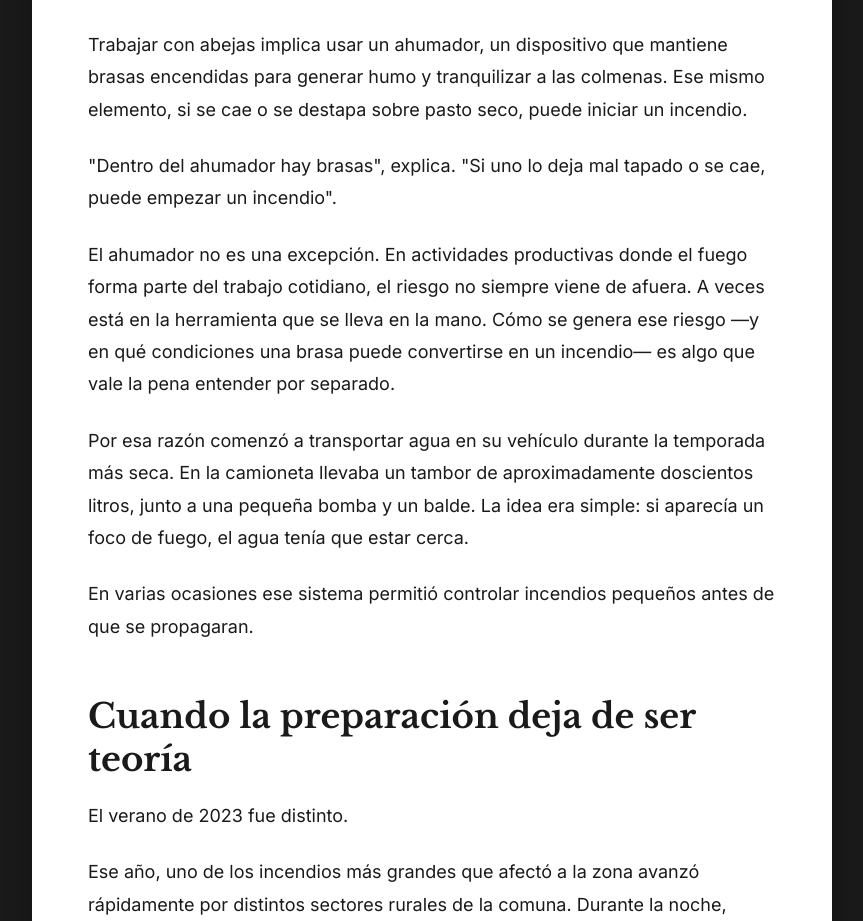
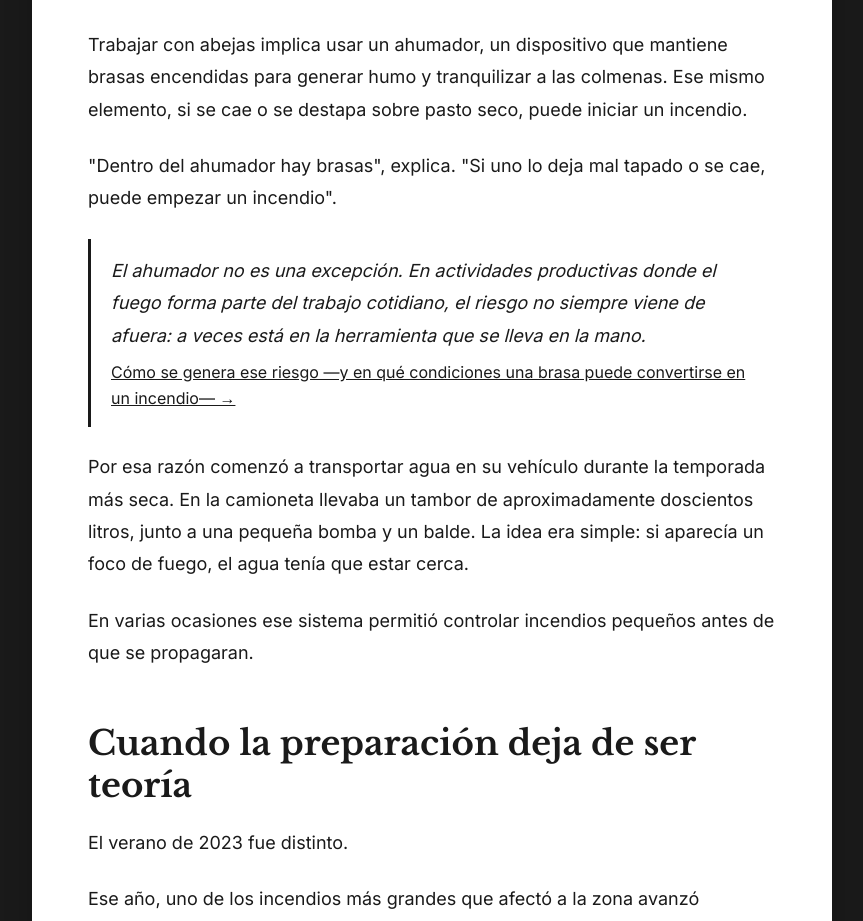
Before and after one commit to diegoestesi-byte/El-Espejo-de-Fuego, a Jekyll site: the page built from articulos/Historias/medidas-directas/01-historia-agua-mariano.html, in a window 1280 px wide. Shown: the part 2628-3549 px from the top of the page, without its empty margins (208-1071 px from the left). Built offline with Jekyll 4.4.1, drawn with Linux system fonts in a browser that asks for light colours; some of the changed text lies outside the part shown.

Commit message:
Corrige crosslinks y duplicado en historia de Mariano

```diff
--- a/articulos/Historias/medidas-directas/01-historia-agua-mariano.html
+++ b/articulos/Historias/medidas-directas/01-historia-agua-mariano.html
@@ -72,9 +72,12 @@ permalink: /historias/medidas-directas/agua-mariano/
         "Dentro del ahumador hay brasas", explica. "Si uno lo deja mal tapado o se cae, puede empezar un incendio".
       </p>
 
-      <p class="report-crosslink">
-        El ahumador no es una excepción. En actividades productivas donde el fuego forma parte del trabajo cotidiano, el riesgo no siempre viene de afuera. A veces está en la herramienta que se lleva en la mano. <a href="{{ '/claves-del-riesgo/ahumadores-riesgo/' | relative_url }}">Cómo se genera ese riesgo —y en qué condiciones una brasa puede convertirse en un incendio— es algo que vale la pena entender por separado.</a>
-      </p>
+      <aside class="report-crosslink">
+        <p>El ahumador no es una excepción. En actividades productivas donde el fuego forma parte del trabajo cotidiano, el riesgo no siempre viene de afuera: a veces está en la herramienta que se lleva en la mano.</p>
+        <a href="{{ '/claves-del-riesgo/ahumadores-riesgo/' | relative_url }}">
+          Cómo se genera ese riesgo —y en qué condiciones una brasa puede convertirse en un incendio— →
+        </a>
+      </aside>
 
       <p>
         Por esa razón comenzó a transportar agua en su vehículo durante la temporada más seca. En la camioneta llevaba un tambor de aproximadamente doscientos litros, junto a una pequeña bomba y un balde. La idea era simple: si aparecía un foco de fuego, el agua tenía que estar cerca.
@@ -106,9 +109,12 @@ permalink: /historias/medidas-directas/agua-mariano/
         Algunas lograron salvarse. En parte gracias al agua que llevaba en su vehículo y que utilizó para enfriar estructuras y evitar que el fuego terminara de consumirlas. Las pérdidas fueron grandes, pero suficientes colmenas sobrevivieron como para continuar con el trabajo.
       </p>
 
-      <p class="report-crosslink">
-        Lo que ocurrió esa noche plantea una pregunta que va más allá de la historia de Mariano: ¿hasta qué punto el agua es suficiente? <a href="{{ '/conocimiento-y-datos/preparacion/agua-preparacion/' | relative_url }}">La evidencia sobre preparación frente a incendios muestra que el agua es un recurso real, pero que su eficacia depende siempre de otros factores. Eso tiene una explicación más amplia.</a>
-      </p>
+      <aside class="report-crosslink">
+        <p>Lo que ocurrió esa noche plantea una pregunta que va más allá de la historia de Mariano: ¿hasta qué punto el agua es suficiente?</p>
+        <a href="{{ '/conocimiento-y-datos/preparacion/agua-preparacion/' | relative_url }}">
+          La evidencia científica sobre preparación frente a incendios —y sus límites reales— →
+        </a>
+      </aside>
 
       <div class="report-image-block">
         <img src="{{ '/images/mariano-campo.jpg' | relative_url }}" alt="Entorno rural de Mariano en Nacimiento, donde el agua móvil le permitió responder a focos de fuego y proteger parte de sus colmenas">
@@ -118,11 +124,7 @@ permalink: /historias/medidas-directas/agua-mariano/
       </div>
 
       <p>
-        La utilidad de guardar agua ya se había hecho evidente mucho antes.
-      </p>
-
-      <p>
-        En su casa de la población Las Pozas, en la ciudad de Nacimiento, la utilidad de guardar agua ya se había hecho evidente mucho antes. Después del terremoto de 2010, el suministro se volvió irregular en distintos sectores. Mariano tenía un estanque elevado conectado a la vivienda, pero el agua almacenada se terminó rápidamente. Entonces decidió hacer algo más.
+        La utilidad de guardar agua ya se había hecho evidente mucho antes. Después del terremoto de 2010, el suministro se volvió irregular en distintos sectores de Nacimiento. Mariano tenía un estanque elevado conectado a la vivienda, pero el agua almacenada se terminó rápidamente. Entonces decidió hacer algo más.
       </p>
 
       <p>
--- a/style.css
+++ b/style.css
@@ -1089,6 +1089,24 @@ p {
   background: var(--color-bg-soft-alt);
 }
 
+
+aside.report-crosslink {
+  margin: 1.5rem 0;
+  padding: 1rem 1rem 1rem 1.25rem;
+  border-left: 3px solid currentColor;
+  font-style: italic;
+}
+
+aside.report-crosslink p {
+  margin: 0 0 0.5rem;
+}
+
+aside.report-crosslink a {
+  font-style: normal;
+  font-weight: 500;
+  text-decoration: underline;
+}
+
 .synthesis-box {
   margin: 0 0 22px;
   padding: 22px 24px;
```
